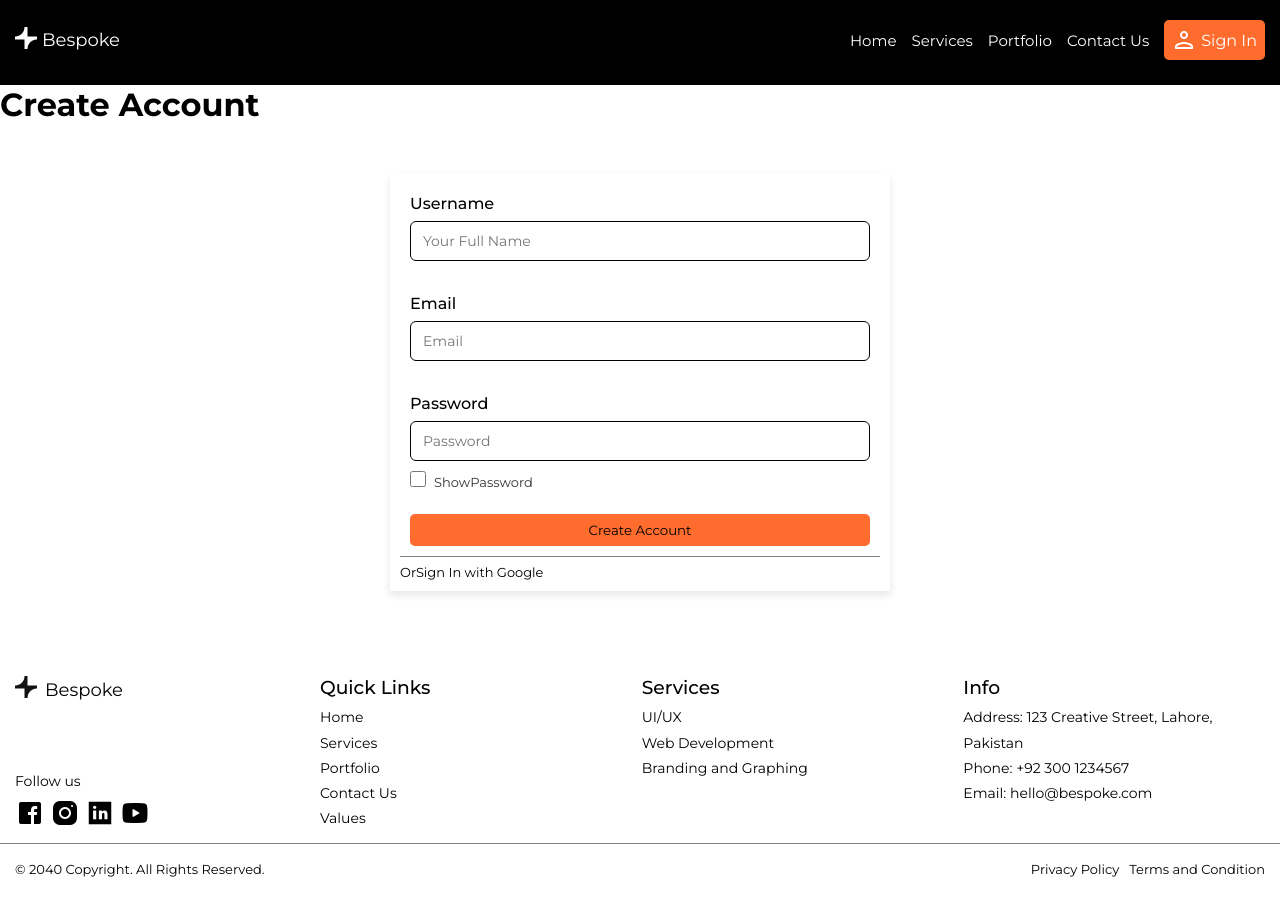
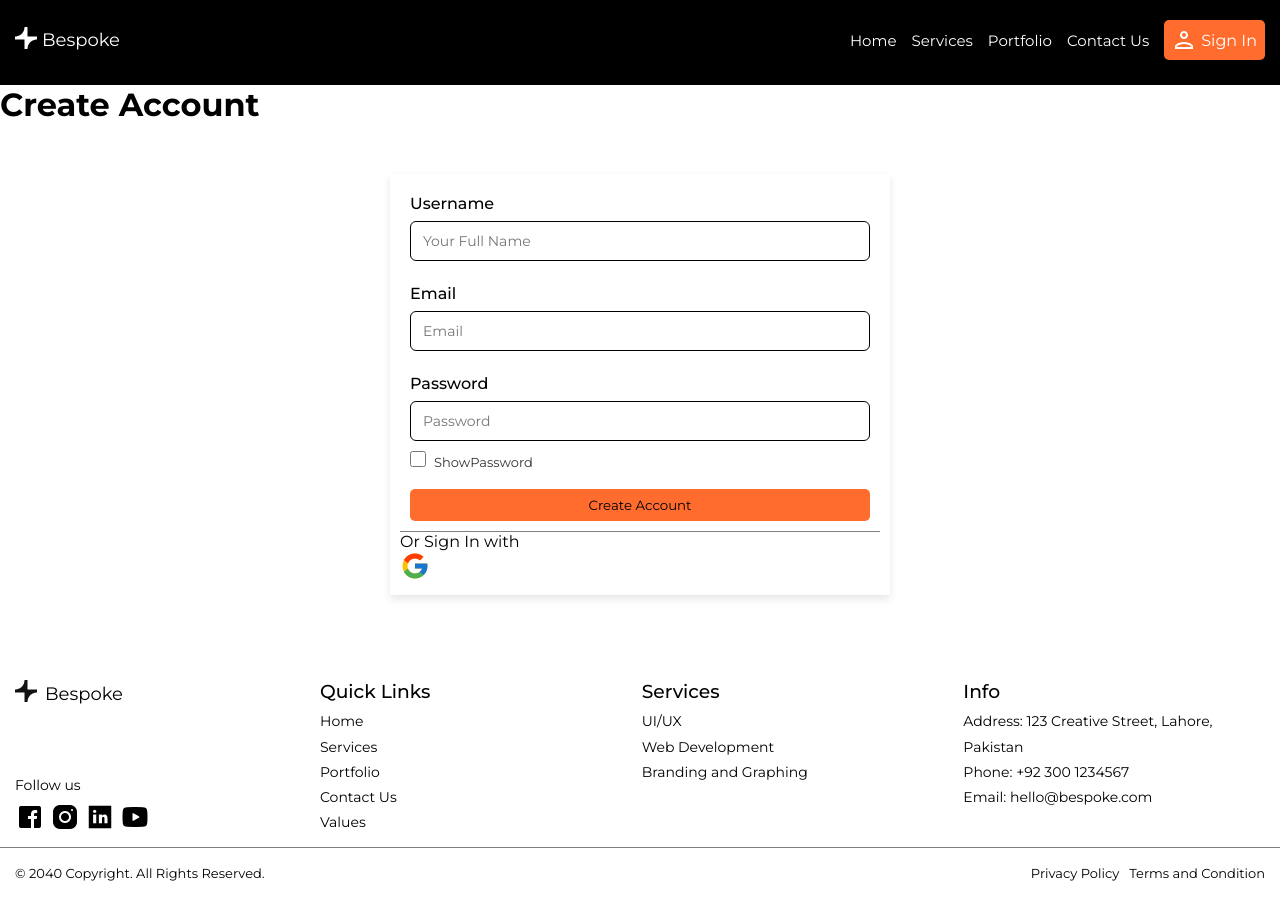
Before and after one commit to aisharana21/BespokeProject, a React (Vite) app: page /createaccount in a window 1280 px wide. Built offline with nearby package versions, Linux system fonts and the light colour scheme; no server answers.

Commit message:
sigin-in with UI component

```diff
--- a/src/components/CSS/DefaultStyle/user-account.css
+++ b/src/components/CSS/DefaultStyle/user-account.css
@@ -39,14 +39,16 @@
 display: block;
 margin-bottom: 8px;
 }
+
 .account-input {
-    height: 90px;
+    height: 80px;
 }
 .account-button{
     width: 100%;
   padding: 8px 10px;
   background-color:  #ff6c2d;
   border: none;
+  margin-top: 15px;
   border-radius: 5px;
     transition: background-color 0.3s ease-in-out,
      color 0.3s ease-in-out;
@@ -71,9 +73,7 @@ transition:   color 0.3s ease-in-out;;
 .create-account-link:hover{
     color: #ff6c2d;
 }
-.create-account-password{
-    margin-bottom: 10px;
-}
+
 .show-password {
     display: flex;
     align-items: center;
@@ -82,6 +82,7 @@ transition:   color 0.3s ease-in-out;;
     font-size: 13px;
     color: #333;
     cursor: pointer;
+    margin-bottom: 5px;
 }
 
 .show-password input[type="checkbox"] {
--- a/src/components/CreateAccount.jsx
+++ b/src/components/CreateAccount.jsx
@@ -3,6 +3,7 @@ import './CSS/DefaultStyle/user-account.css';
 import { auth } from './Context/firebase';
 import { useFirebase } from './Context/firebase';
 import { useNavigate } from 'react-router-dom';
+import { SignInGoogle } from './SignInGoogle';
 // import { createUserWithEmailAndPassword } from 'firebase/auth';
 export function CreateAccount() {
 const navigate= useNavigate();
@@ -27,6 +28,7 @@ const [showPassword, setShowPassword]= useState(false);
         const validateErrors = validate();
         setCheckErros(validateErrors)
   if (Object.keys(validateErrors).length === 0) {
+                 accountCreation();
 
             setInputValues({
                 username: "",
@@ -35,7 +37,6 @@ const [showPassword, setShowPassword]= useState(false);
 
             });
         }
-      accountCreation();
     }
     const validate = () => {
         const errors = {}
@@ -86,7 +87,7 @@ setCheckErros((prevError) => ({ ...prevError, error: error.message }));
  account-container-form">
 
 
-                    <form onSubmit={handleSubmit}
+                    <form onSubmit={handleSubmit} noValidate
                         className='create-account-form
          account-form' >
                         <div className="sign-in-username account-input">
@@ -139,10 +140,7 @@ setCheckErros((prevError) => ({ ...prevError, error: error.message }));
                             type="submit">Create Account</button>
 
                     </form>
-                    <div className="create-account-options">
-                        <span>Or</span>
-                        <span>Sign In with Google</span>
-                    </div>
+                    <SignInGoogle/>
                 </div>
             </div>
         </>
--- /dev/null
+++ b/src/components/SignInGoogle.jsx
@@ -0,0 +1,11 @@
+
+import GoogleIcon from '../assets/google-icon-30.png';
+export function SignInGoogle() {
+  return (
+    <div>
+     <p>Or Sign In with</p>
+     <div className="sign-in-option-img">   <img src={GoogleIcon} alt="" /></div>
+
+    </div>
+  )
+}
--- a/src/components/SignInUser.jsx
+++ b/src/components/SignInUser.jsx
@@ -3,6 +3,7 @@ import './CSS/DefaultStyle/user-account.css';
 import { useFirebase } from './Context/firebase';
 import { useState } from 'react';
 import { useNavigate } from 'react-router-dom';
+import { SignInGoogle } from './SignInGoogle';
 
 export function SignInUser() {
   const navigate= useNavigate();
@@ -24,6 +25,7 @@ const handleSubmit= (e)=>{
 const validateErrors= validate();
 setErrorMessage(validateErrors);
   if (Object.keys(validateErrors).length === 0) {
+             signIn();
 
             setInputValues({
                 email: "",
@@ -31,7 +33,6 @@ setErrorMessage(validateErrors);
 
             });
         }
-  signIn();
 }
 const validate=()=>{
   const errors={};
@@ -106,6 +107,7 @@ const signIn=async ()=>{
       <NavLink className="create-account-link"
       to="/createaccount">Create Account</NavLink>
    </div>
+   <SignInGoogle/>
         </div>
       </div>
     </>
```
Also changed, not shown: src/assets/google-icon-30.png (added), src/assets/google-icon.png (added).
